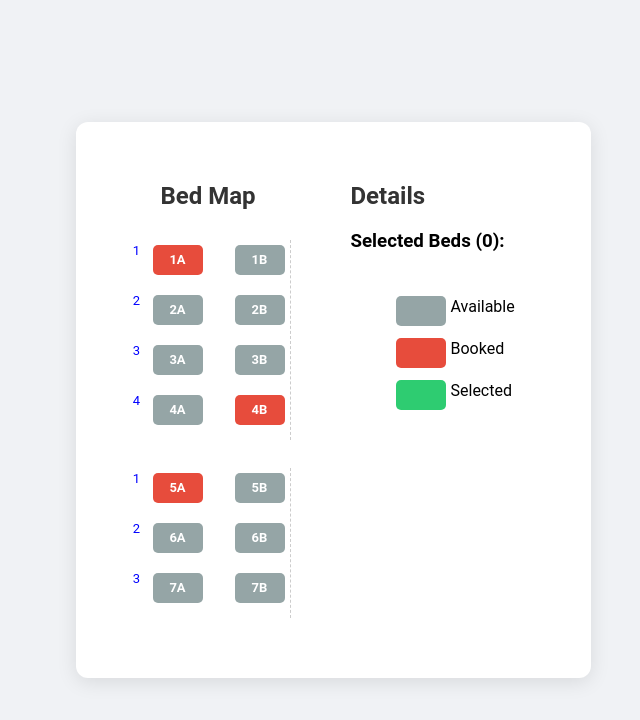
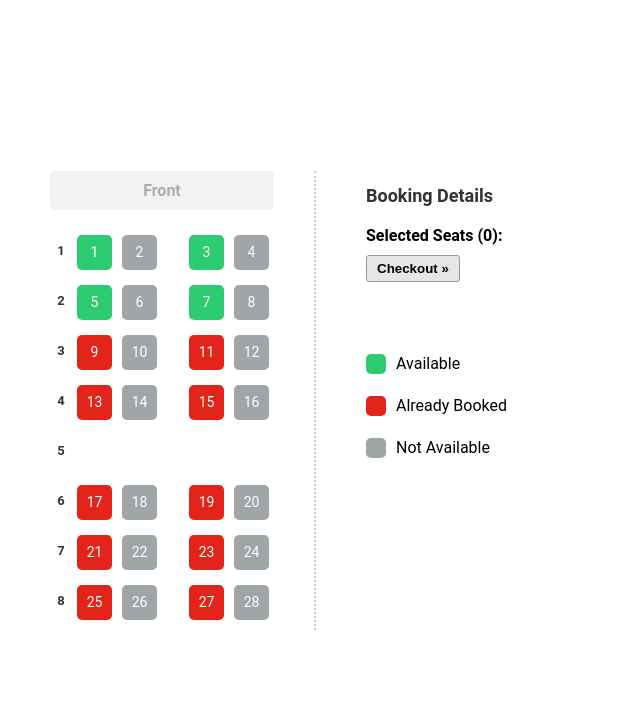
Before and after one commit to dmjrmh/jQuery-seat-charts, a plain HTML site: page index.html in a window 1280 px wide. Shown: the whole page, without its empty margins (307-947 px from the left). Drawn offline with nearby package versions, Linux system fonts and the light colour scheme.

Commit message:
updated index and css

```diff
--- a/index.html
+++ b/index.html
@@ -2,14 +2,14 @@
 <html lang="en">
 
 <head>
-  <meta charset="UTF-8">
-  <meta name="viewport" content="width=device-width, initial-scale=1.0">
+  <meta charset="UTF-8" />
+  <meta name="viewport" content="width=device-width, initial-scale=1.0" />
   <title>Bed Booking Layout</title>
-  <link rel="stylesheet" href="jquery.seat-charts.css">
+  <link rel="stylesheet" href="jquery.seat-charts.css" />
   <style>
     body {
-      font-family: 'Roboto', sans-serif;
-      background-color: #f0f2f5;
+      font-family: "Roboto", sans-serif;
+      background-color: #ffffff;
       display: flex;
       justify-content: center;
       align-items: center;
@@ -19,77 +19,109 @@
 
     .wrapper {
       background: white;
-      padding: 40px;
-      border-radius: 12px;
-      box-shadow: 0 4px 20px rgba(0, 0, 0, 0.1);
+      /* padding: 40px; */
+      /* border-radius: 12px; */
+      /* box-shadow: 0 4px 20px rgba(0, 0, 0, 0.1); */
       display: flex;
       gap: 50px;
+      /* width: 100%; */
+      align-items: flex-start;
     }
 
-    .container {
+    .map-container {
       text-align: center;
+      padding-right: 40px;
+      border-right: 2px dotted #ccc;
     }
 
     h2 {
       margin-bottom: 20px;
       color: #333;
+      font-size: 18px;
+      text-align: left;
     }
 
     /* Custom Bed Styles */
     div.seatCharts-seat {
-      color: #FFFFFF;
+      color: #ffffff;
       cursor: pointer;
       margin: 5px;
       border-radius: 5px;
-      font-weight: bold;
-      line-height: 30px;
+      font-weight: normal;
+      line-height: 35px;
       text-align: center;
-      height: 30px;
-      width: 50px;
+      height: 35px;
+      width: 35px;
+      font-size: 14px;
     }
 
     /* Available Bed */
     div.seatCharts-seat.available {
-      background-color: #95a5a6;
+      background-color: #2ECC71;
+    }
+
+    /* Booked Bed */
+    div.seatCharts-seat.booked {
+      background-color: #e2241a;
+      cursor: not-allowed;
+    }
+
+    /* Unavailable Bed */
+    div.seatCharts-seat.unavailable {
+      background-color: #a0a6a7;
+      cursor: not-allowed;
     }
 
     /* Selected Bed */
     div.seatCharts-seat.focused {
-      background-color: #2ecc71;
+      background-color: #76b474;
       border: none;
-    }
-
-    div.seatCharts-seat.selected {
-      background-color: #2ecc71;
-    }
-
-    /* Unavailable/Booked Bed */
-    div.seatCharts-seat.unavailable {
-      background-color: #e74c3c;
-      cursor: not-allowed;
     }
 
     /* Row labels */
     .seatCharts-row {
-      height: 40px;
+      height: 45px;
+    }
+
+    /* Row Label Text */
+    .seatCharts-cell.seatCharts-space {
+      color: #333;
+      font-weight: bold;
+      padding-top: 10px;
+      /* Align with seats */
     }
 
     /* Legend styling */
-    .legend-item {
+    .seatCharts-legendList {
+      list-style: none;
+      padding: 0;
+      margin: 0;
+    }
+
+    .seatCharts-legendItem {
       display: flex;
       align-items: center;
       margin-bottom: 10px;
+      line-height: 20px;
+      /* Reset line-height */
+      clear: both;
+      /* Ensure no float issues */
     }
 
-    .legend-box {
-      width: 30px;
+    /* The box inside the legend */
+    .seatCharts-legendItem .seatCharts-seat {
+      float: none;
+      /* Override default float */
+      margin: 0 10px 0 0;
+      /* Spacing between box and text */
+      width: 20px;
       height: 20px;
-      margin-right: 10px;
-      border-radius: 3px;
+      line-height: 20px;
+      cursor: default;
     }
 
     .booking-details {
-      width: 200px;
+      width: 250px;
       text-align: left;
     }
 
@@ -102,199 +134,147 @@
     }
 
     #selected-seats li {
-      background: #f8f9fa;
+      /* background: #f8f9fa; */
       margin-bottom: 5px;
-      padding: 5px 10px;
-      border-radius: 4px;
-      border-left: 4px solid #2ecc71;
+      /* padding: 5px 10px; */
+      /* border-radius: 4px; */
+      /* border-left: 4px solid #2ecc71; */
+      font-size: 14px;
     }
 
-    /* Layout Sections */
-    .map-section {
-      padding: 10px;
-      /* border: 2px solid #333; */
-      /* Removed border */
-      margin-bottom: 10px;
-      position: relative;
+    .checkout-button {
+      background-color: #e6e6e6;
+      border: 1px solid #999;
+      padding: 5px 10px;
+      cursor: pointer;
+      font-weight: bold;
+      border-radius: 3px;
     }
 
-    .upper-deck {
-      /* border-bottom: none; */
-      /* border-radius: 10px 10px 0 0; */
-      /* border-radius: 0; */
-      /* border-bottom: 2px solid #333; */
+    /* Front Indicator */
+    .front-indicator {
+      background-color: #f2f2f2;
+      color: #adadad;
+      padding: 10px;
+      border-radius: 5px;
+      margin-bottom: 20px;
+      font-weight: bold;
     }
 
-    .lower-deck {
-      /* border-top: none; */
-      /* border-radius: 0 0 50px 50px; */
-      /* border: 2px solid #333; */
-      /* border-top: none; */
-      margin-top: -2px;
+    #legend {
+      margin-top: 50px;
     }
 
-    /* Center line simulation */
-    .seatCharts-container {
-      border-right: 1px dashed #ccc;
-      /* Helper to see center? No, let's keep it clean */
+    .seatCharts-cell {
+      width: 35px;
+      /* Match seat width for alignment */
     }
   </style>
 </head>
 
 <body>
-
   <div class="wrapper">
-    <div class="container">
-      <h2>Bed Map</h2>
-
-      <div class="map-section upper-deck">
-        <div id="seat-map-upper"></div>
+    <div class="map-container">
+      <div id="seat-map">
+        <div class="front-indicator">Front</div>
       </div>
-
-      <div class="map-section lower-deck">
-        <div id="seat-map-lower"></div>
-      </div>
-
     </div>
 
     <div class="booking-details">
-      <h2>Details</h2>
-      <h3>Selected Beds (<span id="counter">0</span>):</h3>
+      <h2>Booking Details</h2>
+      <div style="margin-bottom: 10px;"><b>Selected Seats (<span id="counter">0</span>):</b></div>
+      <button class="checkout-button">Checkout &raquo;</button>
       <ul id="selected-seats"></ul>
-
       <div id="legend"></div>
     </div>
   </div>
-
-  <!-- jQuery and Seat Charts -->
   <script src="https://code.jquery.com/jquery-3.6.0.min.js"></script>
   <script src="jquery.seat-charts.min.js"></script>
 
   <script>
+    var firstSeatLabel = 1;
     $(document).ready(function () {
-      var cart = $('#selected-seats');
-      var counter = $('#counter');
-      var totalSelected = 0;
-
-      // Shared Click Handler
-      var clickHandler = function () {
-        if (this.status() == 'available') {
-          //let's create a new <li> which we'll add to the cart items
-          // IMPORTANT: We must use this.settings.id which contains the full ID including prefix
-          $('<li>' + this.data().category + ' #' + this.settings.label + ': <b>$' + this.data().price + '</b> <a href="#" class="cancel-cart-item">[cancel]</a></li>')
-            .attr('id', 'cart-item-' + this.settings.id)
-            .data('seatId', this.settings.id)
-            .appendTo(cart);
-
-          //update counter
-          totalSelected++;
-          counter.text(totalSelected);
-
-          return 'selected';
-        } else if (this.status() == 'selected') {
-          //update the counter
-          totalSelected--;
-          counter.text(totalSelected);
-
-          //remove the item from our cart
-          $('#cart-item-' + this.settings.id).remove();
-
-          //seat has been vacated
-          return 'available';
-        } else if (this.status() == 'unavailable') {
-          //seat has been already booked
-          return 'unavailable';
-        } else {
-          return this.style();
-        }
-      };
-
-      // Upper Deck (4 Rows)
-      var sc1 = $('#seat-map-upper').seatCharts({
+      var $cart = $("#selected-seats"),
+        $counter = $("#counter"),
+        sc = $("#seat-map").seatCharts({
           map: [
-          'a_a',
-          'a_a',
-          'a_a',
-          'a_a'
+            "fu_fu",
+            "fu_fu",
+            "eu_eu",
+            "eu_eu",
+            "_____",
+            "eu_eu",
+            "eu_eu",
+            "eu_eu",
           ],
           seats: {
-          a: { price: 100, classes: 'first-class', category: 'Bed' }
+            f: {
+              classes: "available",
+              category: "Available",
+            },
+            e: {
+              classes: "booked",
+              category: "Already Booked",
+            },
+            u: {
+              classes: "unavailable",
+              category: "Not Available",
+            }
           },
           naming: {
             top: false,
             getLabel: function (character, row, column) {
-            var suffix = column == 1 ? 'A' : 'B';
-            return row + suffix;
+              return firstSeatLabel++;
             },
-          getId: function (character, row, column) {
-            return 'upper_' + row + '_' + column;
+          },
+          legend: {
+            node: $("#legend"),
+            items: [
+              ["f", "available", "Available"],
+              ["e", "booked", "Already Booked"],
+              ["u", "unavailable", "Not Available"],
+            ],
+          },
+          click: function () {
+            if (this.status() == "available") {
+              //let's create a new <li> which we'll add to the cart items
+              $(
+                "<li>" +
+                this.data().category +
+                " Seat # " +
+                this.settings.label +
+                ': <a href="#" class="cancel-cart-item">[cancel]</a></li>'
+              )
+                .attr("id", "cart-item-" + this.settings.id)
+                .data("seatId", this.settings.id)
+                .appendTo($cart);
+
+              $counter.text(sc.find("selected").length + 1);
+              return "selected";
+            } else if (this.status() == "selected") {
+              //update the counter
+              $counter.text(sc.find("selected").length - 1);
+              //remove the item from our cart
+              $("#cart-item-" + this.settings.id).remove();
+              //seat has been vacated
+              return "available";
+            } else if (this.status() == "booked" || this.status() == "unavailable") {
+              //seat has been already booked
+              return this.style();
+            } else {
+              return this.style();
             }
           },
-        legend: {
-          node: $('#legend'),
-          items: [
-            ['a', 'available', 'Available'],
-            ['a', 'unavailable', 'Booked'],
-            ['a', 'selected', 'Selected']
-          ]
-        },
-        click: clickHandler
+        });
+      //this will handle "[cancel]" link clicks
+      $("#selected-seats").on("click", ".cancel-cart-item", function () {
+        //let's just trigger Click event on the appropriate seat, so we don't have to repeat the logic here
+        sc.get($(this).parents("li:first").data("seatId")).click();
       });
 
-      // Lower Deck (3 Rows)
-      var sc2 = $('#seat-map-lower').seatCharts({
-        map: [
-          'a_a',
-          'a_a',
-          'a_a'
-        ],
-        seats: {
-          a: { price: 100, classes: 'economy-class', category: 'Bed' }
-        },
-        naming: {
-          top: false,
-          getLabel: function (character, row, column) {
-            var suffix = column == 1 ? 'A' : 'B';
-            return (row + 4) + suffix;
-          },
-          getId: function (character, row, column) {
-            return 'lower_' + row + '_' + column;
-          }
-        },
-        click: clickHandler
-      });
-
-      // Handle cancel link
-      $('body').on('click', '.cancel-cart-item', function (e) {
-        e.preventDefault(); // Prevent default anchor behavior
-        var $item = $(this).parents('li:first');
-        var seatId = $item.data('seatId');
-
-        console.log('Cancelling seat:', seatId); // Debugging
-
-        // Check which map the seat belongs to and update status
-        // We need to check if the seat exists in the map before trying to update it
-        // to avoid errors if something is out of sync
-        if (seatId.startsWith('upper_')) {
-          sc1.status(seatId, 'available');
-        } else if (seatId.startsWith('lower_')) {
-          sc2.status(seatId, 'available');
-        }
-
-        $item.remove();
-
-        // Recalculate total based on actual selected items to be safe
-        // or just decrement safely
-        totalSelected = Math.max(0, totalSelected - 1);
-        counter.text(totalSelected);
-      });
-
-      // Example: Make some beds unavailable (Booked)
-      // IDs are prefixed: upper_row_col or lower_row_col
-      // Columns are 1 and 3 (since map is a_a)
-      sc1.get(['upper_1_1', 'upper_4_3']).status('unavailable');
-      sc2.get(['lower_1_1']).status('unavailable');
-
+      // Make 'e' (Already Booked) and 'u' (Not Available) seats unavailable/booked status so they can't be clicked
+      sc.find('e').status('booked');
+      sc.find('u').status('unavailable');
     });
   </script>
 </body>
--- a/jquery.seat-charts.css
+++ b/jquery.seat-charts.css
@@ -43,7 +43,7 @@ div.seatCharts-row:after {
 }
 
 div.seatCharts-seat.selected {
-	background-color: aqua;
+	background-color: #e6b218;
 }
 
 div.seatCharts-seat.focused {
@@ -51,11 +51,16 @@ div.seatCharts-seat.focused {
 }
 
 div.seatCharts-seat.available {
-	background-color: green;
+	background-color: #2ECC71;
+}
+
+div.seatCharts-seat.booked {
+	background-color: #e2241a;
+	cursor: not-allowed;
 }
 
 div.seatCharts-seat.unavailable {
-	background-color: red;
+	background-color: #a0a6a7;
 	cursor: not-allowed;
 }
 
```
Lines whose indentation alone changed are shown as unchanged.
